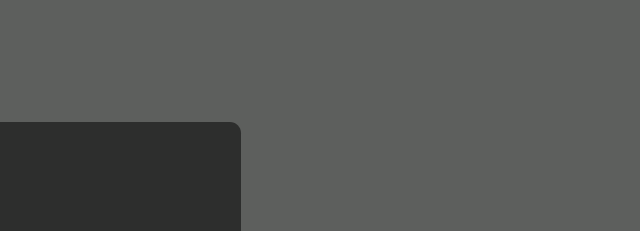
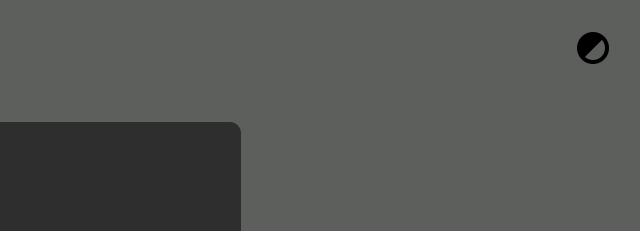
Before and after one commit to Xabura/Calculator, a plain HTML site: page index.html in a window 1280 px wide. Shown: the top 231 px of the page, 639-1279 px from the left. Drawn offline with nearby package versions, Linux system fonts and the light colour scheme; files that its build step writes are made by us from their sources.

Commit message:
Update style.scss

```diff
--- a/styles/style.scss
+++ b/styles/style.scss
@@ -99,7 +99,7 @@ button{
 }
 
 .darkmodeBtn{
-    background-image: url('/darkmode.png');
+    background-image: url('./darkmode.png');
     background-size: cover;
     background-color: rgba(255, 255, 255, 0);
     position: absolute;
```
